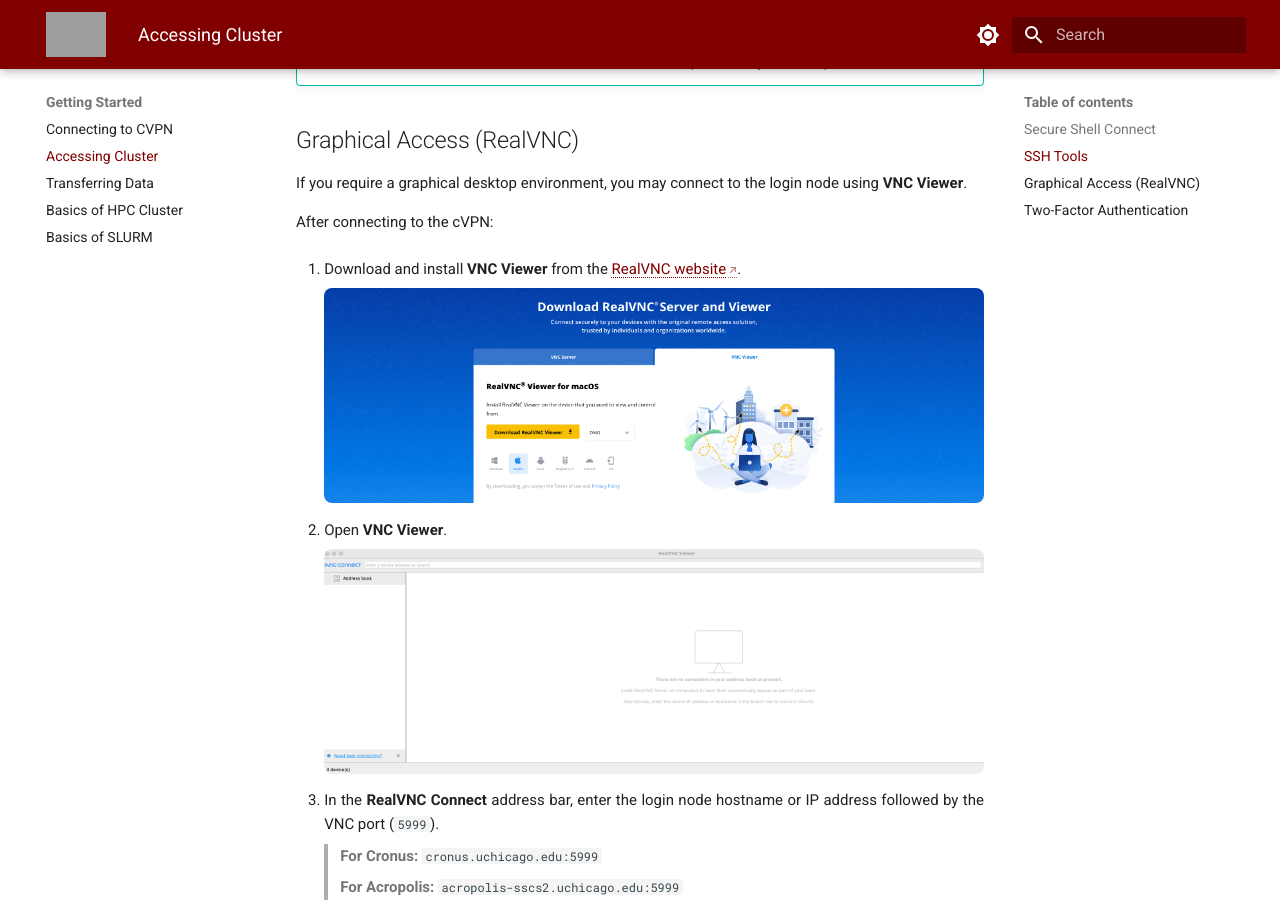
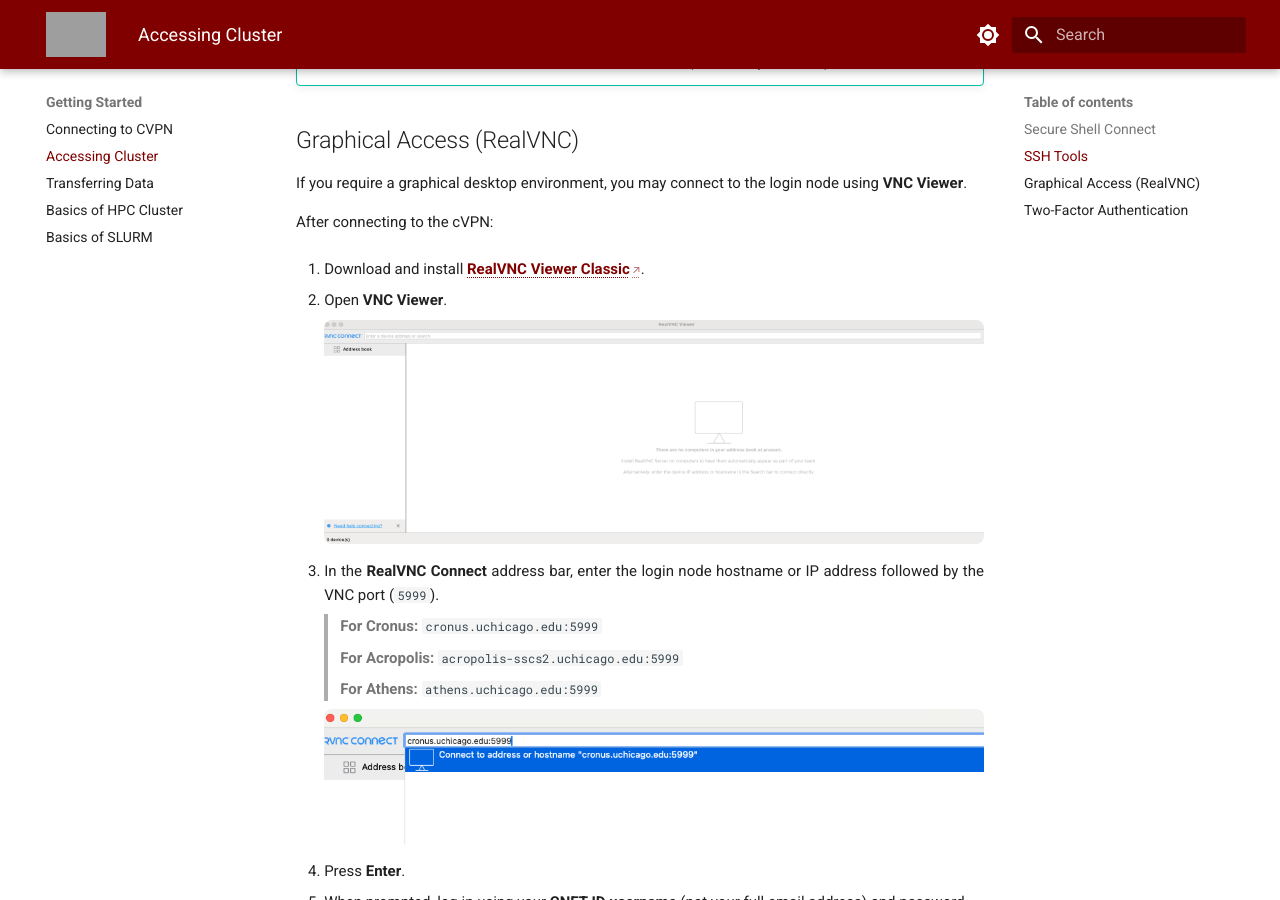
Before and after one commit to uchicago-ssd-sscs/hpc-docs, an MkDocs documentation site: the page built from docs/getting-started/accessing-the-cluster.md, in a window 1280 px wide and 900 px high, scrolled down 917 px. Built offline with MkDocs 1.6.1 and Material for MkDocs 9.7.7, drawn with Linux system fonts in a browser that asks for light colours; grey boxes are pictures that could not be loaded.

Commit message:
change realvnc download link to Box
- Provide RealVNC Classic Viewer (version <8) via Box
- Official RealVNC download link now only provides RealVNC Connect Viewer
- RealVNC Connect Viewer having issues with DUO authentication

```diff
--- a/docs/getting-started/accessing-the-cluster.md
+++ b/docs/getting-started/accessing-the-cluster.md
@@ -48,9 +48,7 @@
 
 After connecting to the cVPN:
 
-1. Download and install **VNC Viewer** from the [RealVNC website](https://www.realvnc.com/en/connect/download/viewer/){:target="_blank"}.
-
-    ![Download VNC Viewer](./../assets/images/s1-vncviewer.png)
+1. Download and install [**RealVNC Viewer Classic**](https://uchicago.box.com/s/6q3m6mszx2c0c7gsl76wgokkoyth2v1n).
 
 2. Open **VNC Viewer**.
 
```
Also changed, not shown: docs/assets/images/s1-vncviewer.png (deleted).
